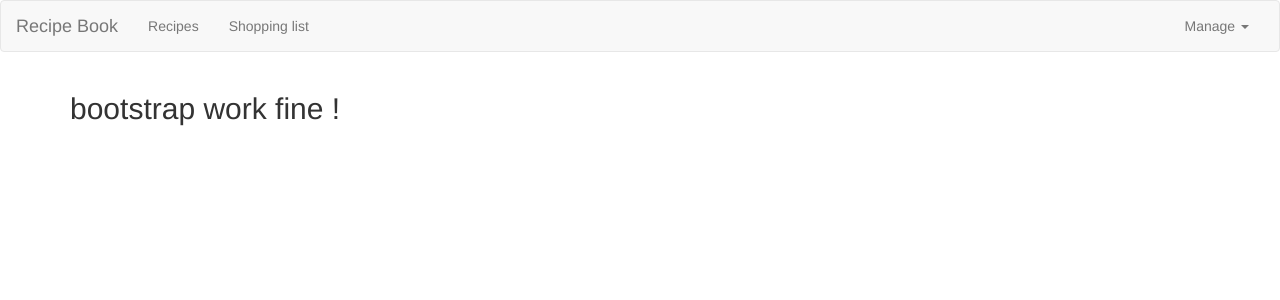
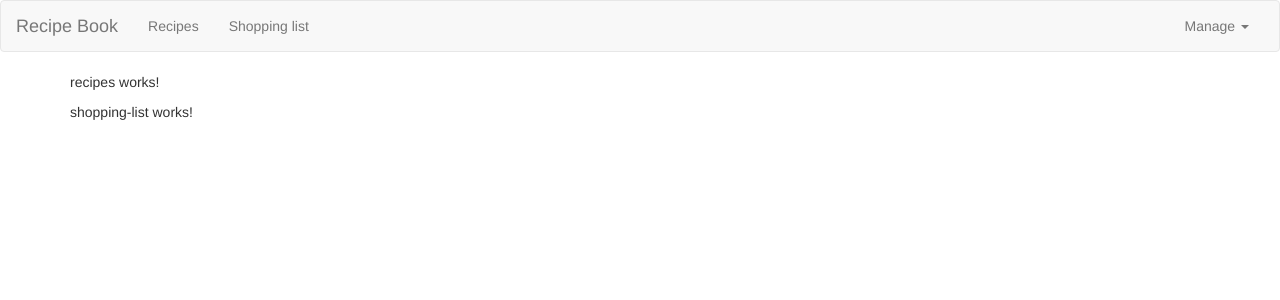
Before and after one commit to charboubmustapha/angular-complete-guide, an Angular app: page / in a window 1280 px wide. Shown: the top 300 px of the page. Built offline with nearby package versions, Linux system fonts and the light colour scheme.

Commit message:
add recipe, and shooping list components

```diff
--- a/src/app/app.component.html
+++ b/src/app/app.component.html
@@ -2,7 +2,8 @@
 <div class="container">
   <div class="row">
     <div class="col-xs-12">
-      <h2>bootstrap work fine !</h2>
+      <app-recipes></app-recipes>
+      <app-shopping-list></app-shopping-list>
     </div>
   </div>
 </div>
```
